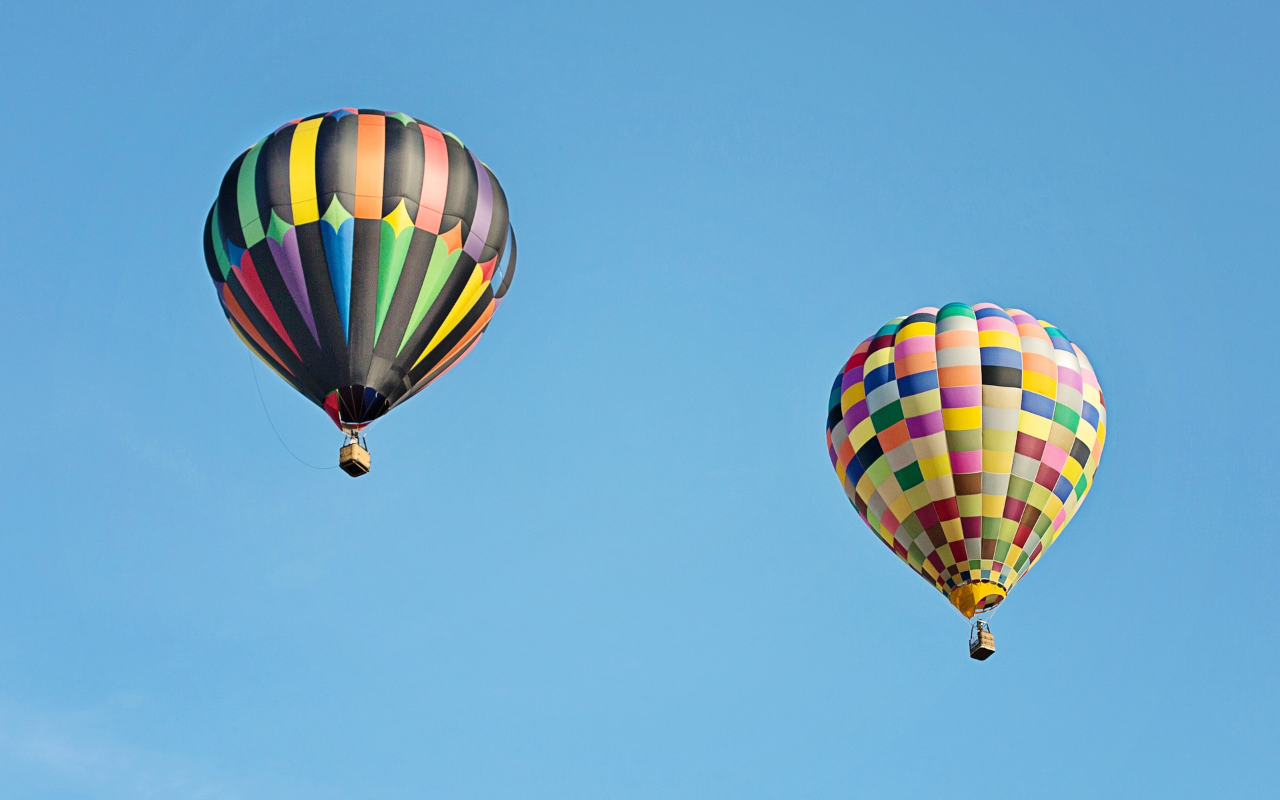
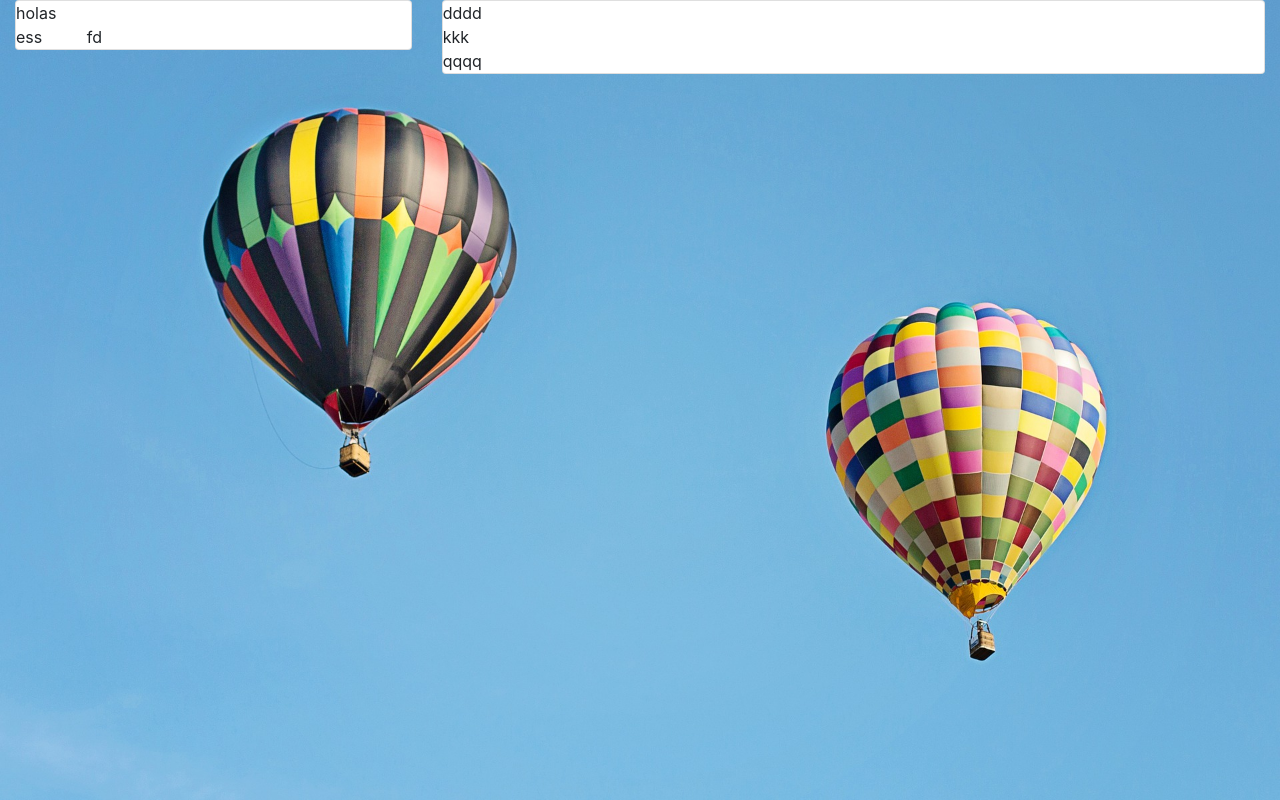
Before and after one commit to Ivank14/login, a React (Create React App) app in the folder front/: page /perfil in a window 1280 px wide. Built offline with nearby package versions, Linux system fonts and the light colour scheme.

Commit message:
commit para santi

```diff
--- a/front/src/App.css
+++ b/front/src/App.css
@@ -78,7 +78,7 @@ body {
 
 .box .link {
   cursor: pointer;
-  color: var(--ion-color-tertiary);
+  color: #03a9f4
 }
 
 .box .title {
@@ -122,7 +122,7 @@ body {
   left: 0;
   padding: 10px 0;
   font-size: 16px;
-  color: #fff;
+  color: #ffffff;
   pointer-events: none;
   transition: .5s;
 }
@@ -132,7 +132,7 @@ body {
 .box .inputBox .selectLable {
   top: -20px;
   left: 0;
-  color: var(--ion-color-tertiary);
+
   font-size: 12px;
 }
 
@@ -177,7 +177,7 @@ body {
   left: 0;
   width: 100%;
   height: 2px;
-  background: linear-gradient(to right, var(--ion-color-secondary), var(--ion-color-tertiary));
+
   animation: animate1 2s linear infinite;
   animation-delay: 1s;
 }
@@ -197,7 +197,7 @@ body {
   right: 0;
   width: 2px;
   height: 100%;
-  background: linear-gradient(to bottom, var(--ion-color-secondary), var(--ion-color-tertiary));
+
   animation: animate2 2s linear infinite;
 }
 
--- a/front/src/components/Login2.js
+++ b/front/src/components/Login2.js
@@ -1,4 +1,6 @@
 import React, { Component } from 'react'
+import Row from 'react-bootstrap/Row';
+import Col from 'react-bootstrap/Col';
 
 // export default compose(
 //     graphql(gql`mutation (...) { ... }`, { name: 'createTodo' }),
@@ -26,7 +28,9 @@ export class Login2 extends Component {
         genero: "",
         descripcion: "",
         id: "",
-        nombre: ""
+        nombre: "",
+        numero:"",
+        empresa:""
     }
     handleChange = (e) => {
         const { name, value } = e.target;
@@ -54,21 +58,17 @@ export class Login2 extends Component {
                                     <label>Contraseña</label>
                                 </div>
                             </form>
-                            <div class="ma">
+                            <div className="ma">
                                 <a onClick={() => {
                                     this.props.login({ variables: { email: this.state.email, pass: this.state.password } })
                                 }}>
-                                    <span></span>
-                                    <span></span>
-                                    <span></span>
-                                    <span></span>
                                     Ingresar
                                 </a>
                             </div>
                             <br />
                             <div>
                                 <label>¿No tienes una cuenta? </label>
-                                <a class="link"
+                                <a className="link"
                                     onClick={() => this.setState({ registrado: false })
                                     }
                                 > Registrate</a>
@@ -80,19 +80,41 @@ export class Login2 extends Component {
                 <div class="box">
                     <div >
                         <title class="title">Registrarse</title>
-                        <form >
+                        <Row>
+                            <Col md={7}>
                             <div class="inputBox">
                                 <input type="text" name="nombre" required="" onChange={this.handleChange} />
                                 <label>Nombre</label>
                             </div>
+                            </Col>
+                            <Col md={5}><div class="inputBox">
+                                <select name="genero" required="" onChange={this.handleChange}>
+                                    <option>Hombre</option>
+                                    <option>Mujer</option>
+                                </select>
+                                <label class="selectLable">Genero</label>
+                            </div></Col>
+                        </Row>
+
                             <div class="inputBox">
                                 <input type="text" name="id" required="" onChange={this.handleChange} />
                                 <label>Identificacion</label>
                             </div>
-                            <div class="inputBox">
+                            <Row>
+                            <Col><div class="inputBox">
                                 <input type="text" name="email" required="" onChange={this.handleChange} />
                                 <label>Email</label>
+                            </div></Col>
+                            <Col>
+
+                            <div class="inputBox">
+
+                                <input type="phone" name="numero" required="" onChange={this.handleChange} />
+                                <label>Telefono</label>
                             </div>
+                            </Col>
+                            </Row>
+
                             <div class="inputBox">
                                 <input type="password" name="password" required="" onChange={this.handleChange} />
                                 <label>Contraseña</label>
@@ -102,25 +124,21 @@ export class Login2 extends Component {
                                 <input type="password" name="confirm_password" required="" onChange={this.handleChange} />
                                 <label>Confirmar Contraseña</label>
                             </div>
+
+
                             <div class="inputBox">
-                                <select name="genero" required="" onChange={this.handleChange}>
-                                    <option>Hombre</option>
-                                    <option>Mujer</option>
-                                </select>
-                                <label class="selectLable">Genero</label>
+
+                                <input type="text" name="empresa" required="" onChange={this.handleChange} />
+                                <label>Empresa</label>
                             </div>
 
-                        </form>
                         <div class="ma">
                             <a class="boton"
                             onClick={()=>{ if(this.state.password===this.state.confirm_password)this.props.register({variables:{nombre: this.state.nombre, email:this.state.email, contrasena: this.state.password, id: parseInt(this.state.id), genero: this.state.genero=="Hombre"?true:false,calificacion:0.0,numCal:0,descripcion:"",linkImg:""}})
                             }
                         }
                             >
-                                <span></span>
-                                <span></span>
-                                <span></span>
-                                <span></span>
+
                                 Registrarse
                     </a>
                         </div>
--- a/front/src/components/Perfil.js
+++ b/front/src/components/Perfil.js
@@ -2,16 +2,41 @@ import React, { Component } from 'react'
 import Container from 'react-bootstrap/Container'
 import Col from 'react-bootstrap/Col'
 import Row from 'react-bootstrap/Row'
+import Card from 'react-bootstrap/Card'
+import ListGroup from 'react-bootstrap/ListGroup'
 
 export class Perfil extends Component {
     render() {
         return (
-            <Container>
+            <Container fluid= {true}>
+            <Row >
                 <Col md={4}>
+                    <Card>
 
+
+                    <Row >
+                        <Col>holas</Col>
+                    </Row>
+                    <Row>
+                        <Col md={2}>
+                            ess
+                        </Col>
+                        <Col md={10}>
+                            fd
+                        </Col>
+                    </Row>
+                    </Card>
                 </Col>
-                <Col md={8}></Col>
+                <Col md={8}>
+                    <Card>
+                    <Row><Col>dddd</Col></Row>
+                    <Row><Col>kkk</Col></Row>
+                    <Row><Col>qqqq</Col></Row>
+                    </Card>
+                </Col>
+            </Row>
             </Container>
+
         )
     }
 }
--- a/front/src/funciones/Loginfunction.js
+++ b/front/src/funciones/Loginfunction.js
@@ -23,7 +23,7 @@ export default function Loginfunction() {
        `);
        console.log(data2, data1);
          if ( ((data1 && data1.register.success)||(data2 && data2.login.success)) )
-            history.push('/path');
+            history.push('/perfil');
     return (
         <Login2 login={login} register={register}/>
     )
```
Also changed, not shown: 1 other file (tests, documents, lock files or other folders).
